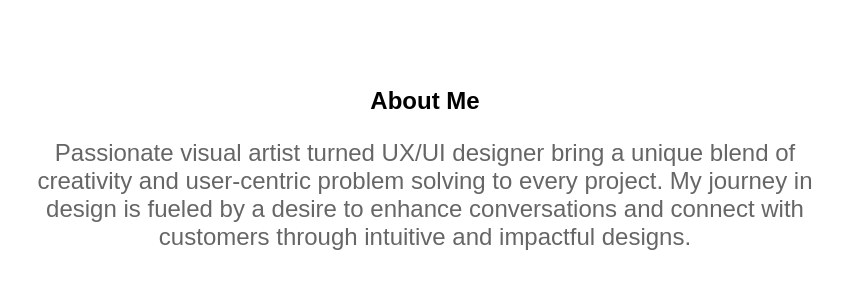
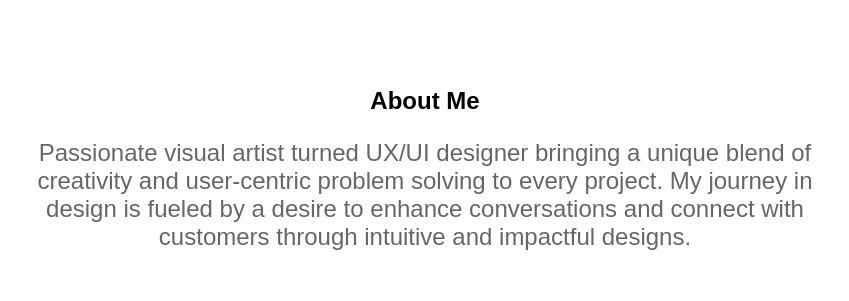
Before and after one commit to JustynTisdale/UX_UI_HW_17, a plain HTML site: page index.html in a window 1280 px wide. Shown: the part 970-1271 px from the top of the page, without its empty margins (215-1064 px from the left). Drawn offline with Linux system fonts and the light colour scheme.

Commit message:
Update index.html

```diff
--- a/index.html
+++ b/index.html
@@ -41,7 +41,7 @@
   <!-- About Section -->
   <section id="about" class="about">
     <h2>About Me</h2>
-    <p> Passionate visual artist turned UX/UI designer bring a unique blend of creativity and user-centric problem solving to every project. My journey in design is fueled by a desire to enhance conversations and connect with customers through intuitive and impactful designs.</p>
+    <p> Passionate visual artist turned UX/UI designer bringing a unique blend of creativity and user-centric problem solving to every project. My journey in design is fueled by a desire to enhance conversations and connect with customers through intuitive and impactful designs.</p>
   </section>
 
   <!-- Skills Section -->
```
